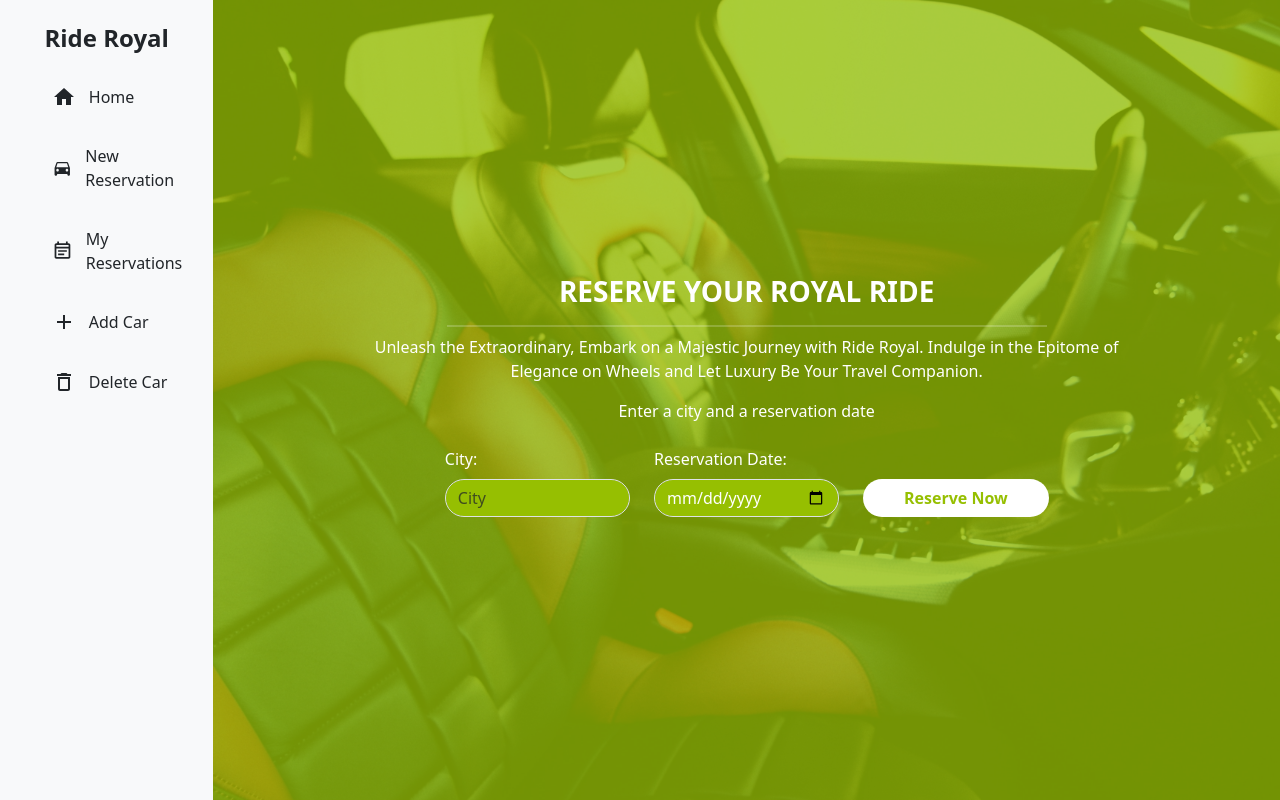
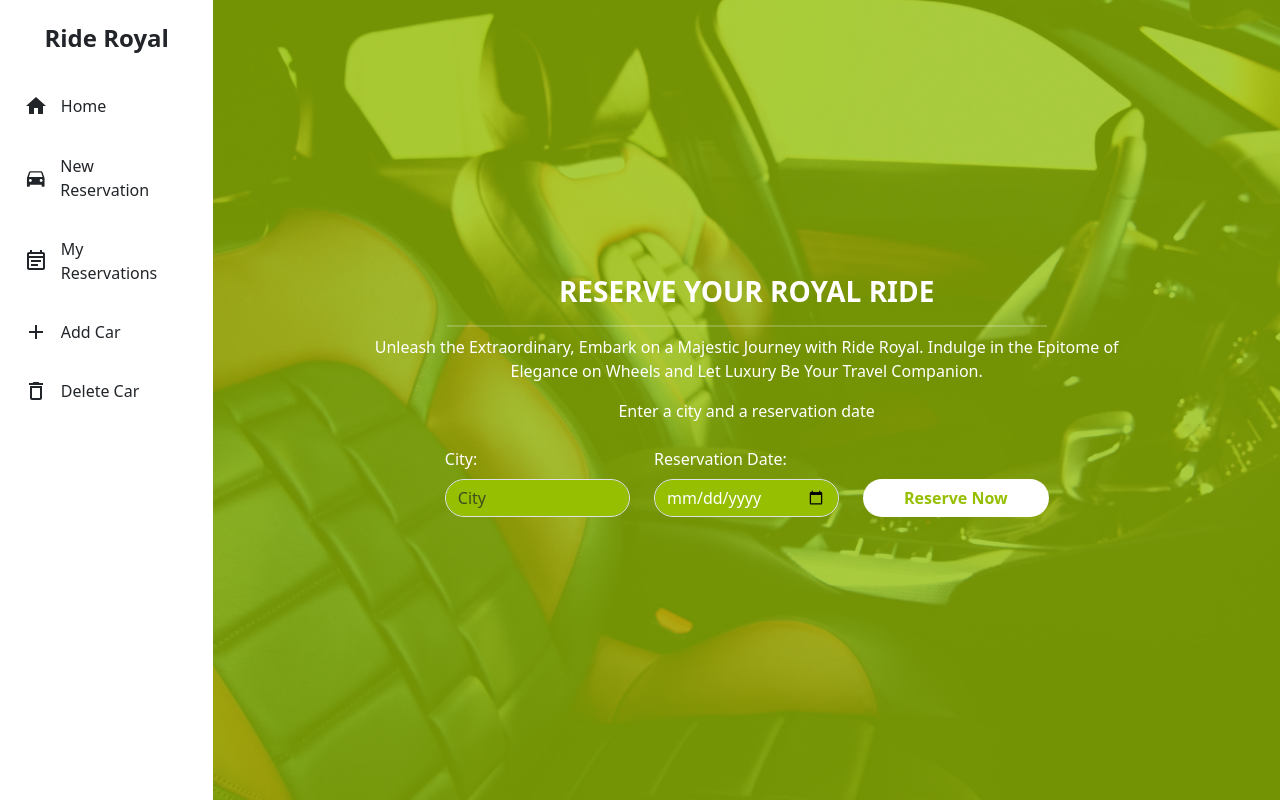
Before and after one commit to bernabasy/ride-royale-front-end, a React (Create React App) app: page / in a window 1280 px wide. Built offline with nearby package versions, Linux system fonts and the light colour scheme.

Commit message:
Fix side nav item styles

```diff
--- a/src/components/Layout/Layout.jsx
+++ b/src/components/Layout/Layout.jsx
@@ -28,7 +28,7 @@ const Layout = ({ children }) => {
           </div>
         </div>
       </nav>
-      <aside className={`col-md-2 bg-light container-fluid vh-100 ${sidebarVisible ? style['aside-visible'] : style['aside-hidden']}`}>
+      <aside className={`col-md-2 bg-white vh-100 ${sidebarVisible ? style['aside-visible'] : style['aside-hidden']}`}>
         <button
           type="button"
           className={`btn float-end ${style['aside-close']}`}
--- a/src/components/Layout/style.module.css
+++ b/src/components/Layout/style.module.css
@@ -6,7 +6,7 @@
   display: none;
 }
 
-@media screen and (max-width: 767px) {
+@media screen and (max-width: 920px) {
   .status-bar {
     display: block;
   }
--- a/src/components/SideNav/index.jsx
+++ b/src/components/SideNav/index.jsx
@@ -9,7 +9,7 @@ import {
 import SideNavItem from '../SideNavItem';
 
 const SideNav = () => (
-  <ul className="list mt-4">
+  <ul className="list-group bg-white mt-4">
     <SideNavItem title="Home">
       <MdHome className="icon" />
     </SideNavItem>
--- a/src/components/SideNavItem/index.jsx
+++ b/src/components/SideNavItem/index.jsx
@@ -3,7 +3,7 @@ import PropTypes from 'prop-types';
 import style from './style.module.css';
 
 const SideNavItem = ({ title, children }) => (
-  <li className={`list-group-item p-2 ${style['side-nav-item']}`}>
+  <li className={`mx-2 list-group-item border-0 ${style['side-nav-item']}`}>
     {children}
     <span className={` ${style['side-nav-span']}`}>{title}</span>
   </li>
--- a/src/components/SideNavItem/style.module.css
+++ b/src/components/SideNavItem/style.module.css
@@ -1,8 +1,9 @@
 .side-nav-item {
-  margin: 1.2em 0;
+  margin: 0.6em 0;
   font-weight: 500;
   display: flex;
   align-items: center;
+  width: 90%;
 }
 
 .side-nav-item:hover {
```
